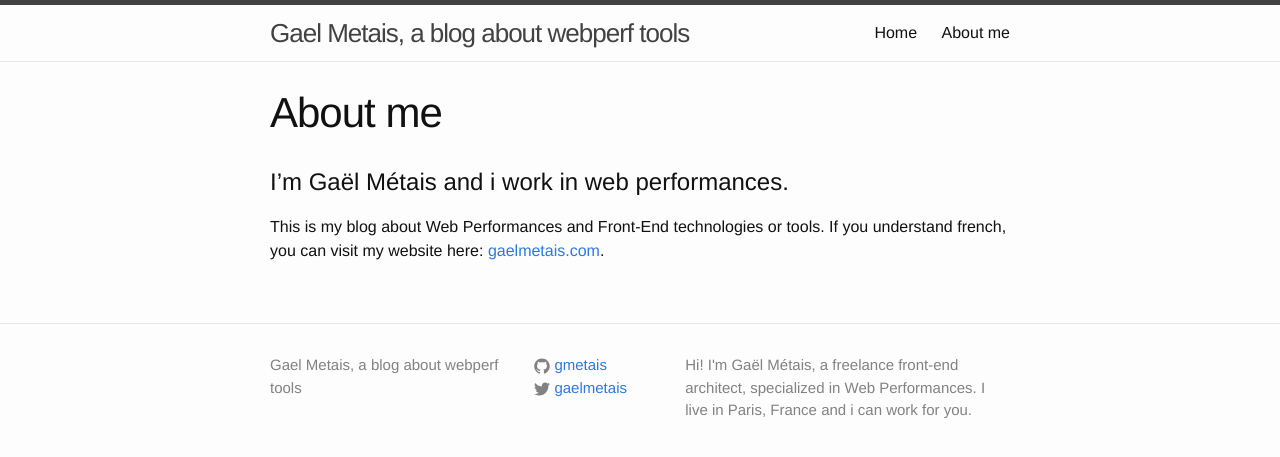
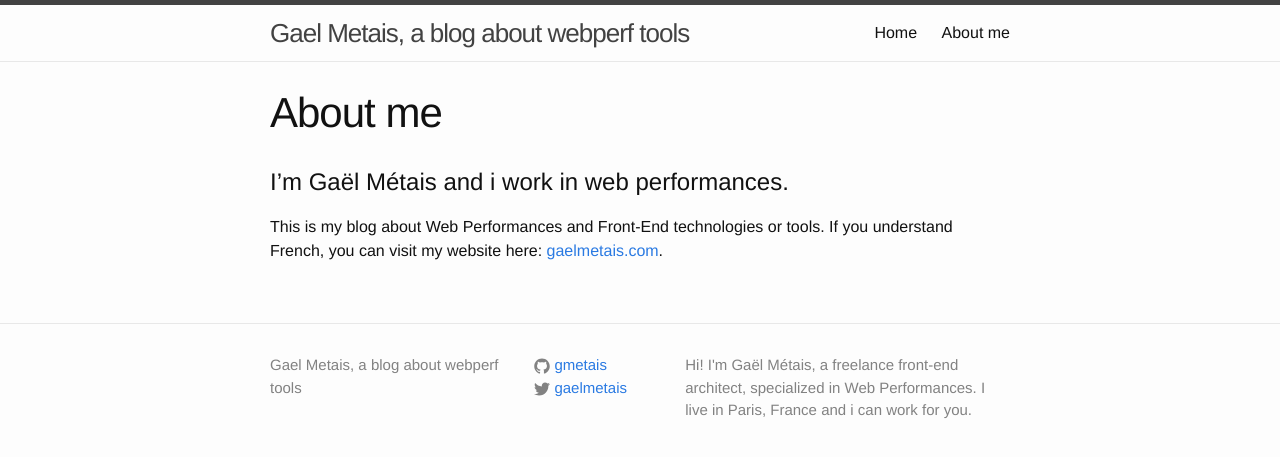
Before and after one commit to gmetais/gmetais.github.io, a Jekyll site: the page built from about.md, in a window 1280 px wide. Shown: the top 457 px of the page. Built offline with Jekyll 4.4.1, drawn with Linux system fonts in a browser that asks for light colours.

Commit message:
Just adding a capital letter

```diff
--- a/about.md
+++ b/about.md
@@ -8,7 +8,7 @@ I'm Gaël Métais and i work in web performances.
 ===============================================
 
 This is my blog about Web Performances and Front-End technologies or tools.
-If you understand french, you can visit my website here: [gaelmetais.com][gaelmetais.com].
+If you understand French, you can visit my website here: [gaelmetais.com][gaelmetais.com].
 
 
 [gaelmetais.com]:   http://www.gaelmetais.com
```
